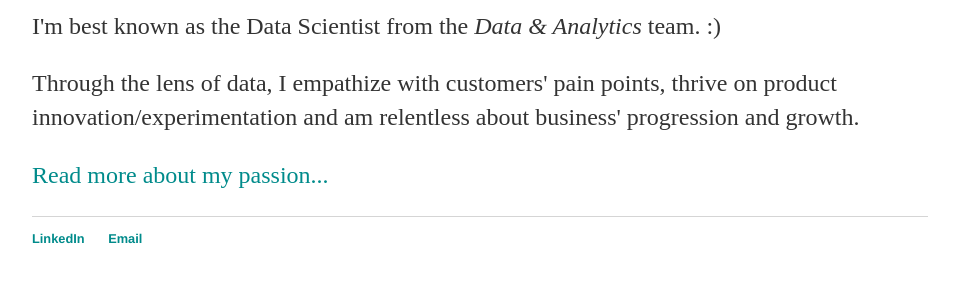
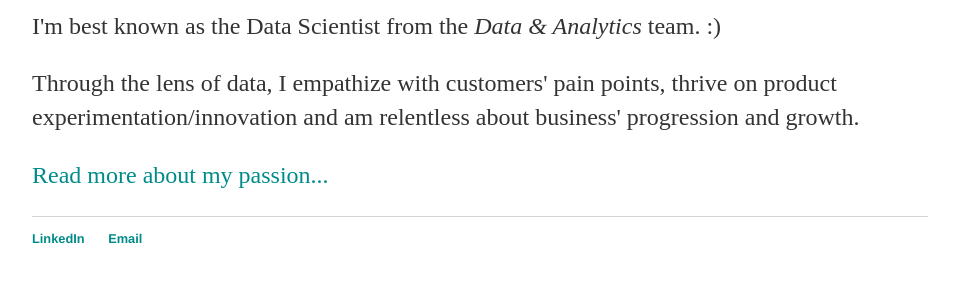
Before and after one commit to mindyng/mindyng.github.io, a Jekyll site: the page built from index.html, in a window 1280 px wide. Shown: the part 192-475 px from the top of the page, without its empty margins (160-1119 px from the left). Built offline with Jekyll 4.4.1, drawn with Linux system fonts in a browser that asks for light colours.

```diff
--- a/index.html
+++ b/index.html
@@ -67,7 +67,7 @@ a:active {
 <div class="blurb">
 	<h1>Hi there, I'm Mindy!</h1>
 	<p>I'm best known as the Data Scientist from the <em>Data & Analytics</em> team. :)<p>
-	<p>Through the lens of data, I empathize with customers' pain points, thrive on product innovation/experimentation and am relentless about business' progression and growth.<p>
+	<p>Through the lens of data, I empathize with customers' pain points, thrive on product experimentation/innovation and am relentless about business' progression and growth.<p>
 	<p><a href="/about">Read more about my passion...</a></p>
 </div><!-- /.blurb -->
 
```
